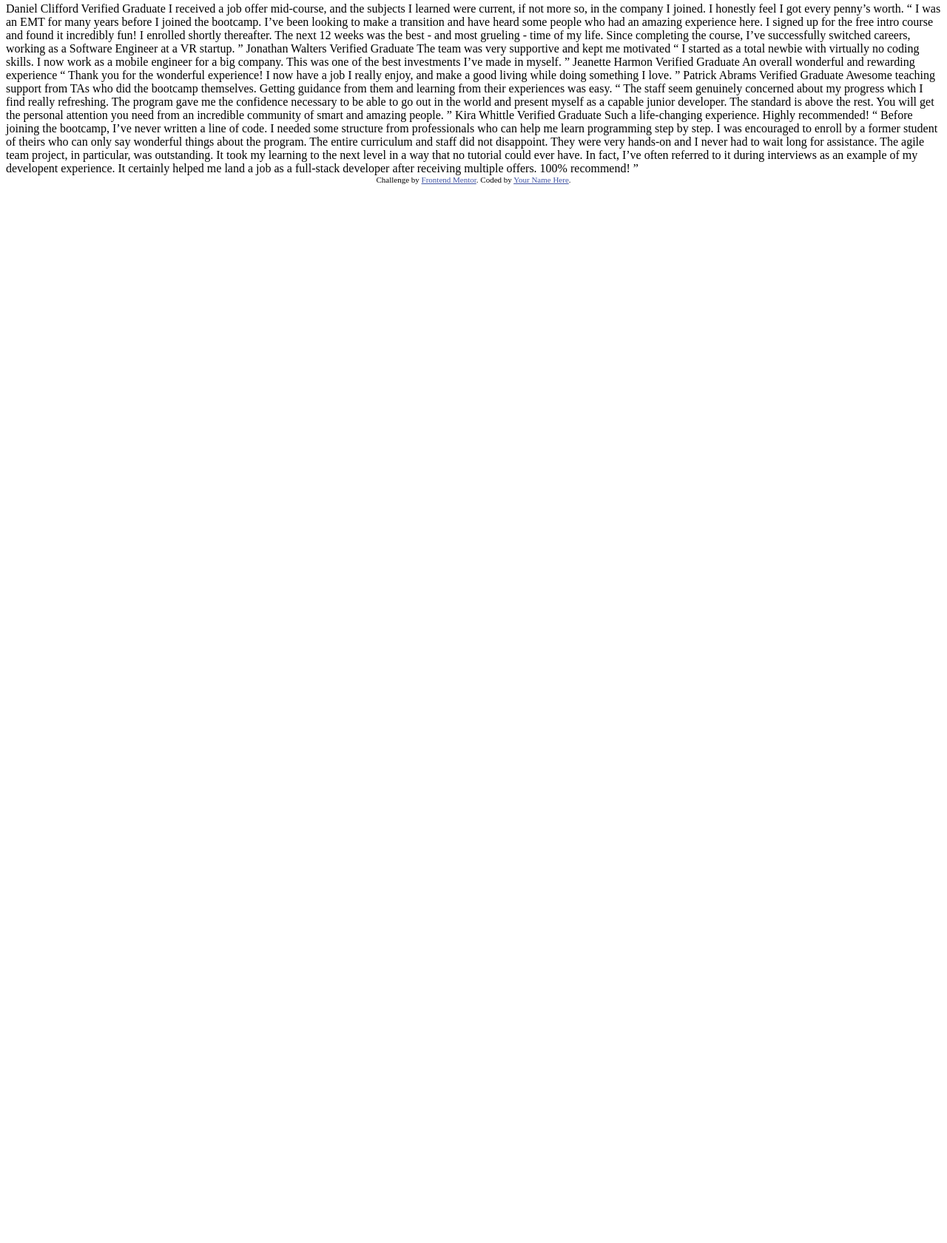
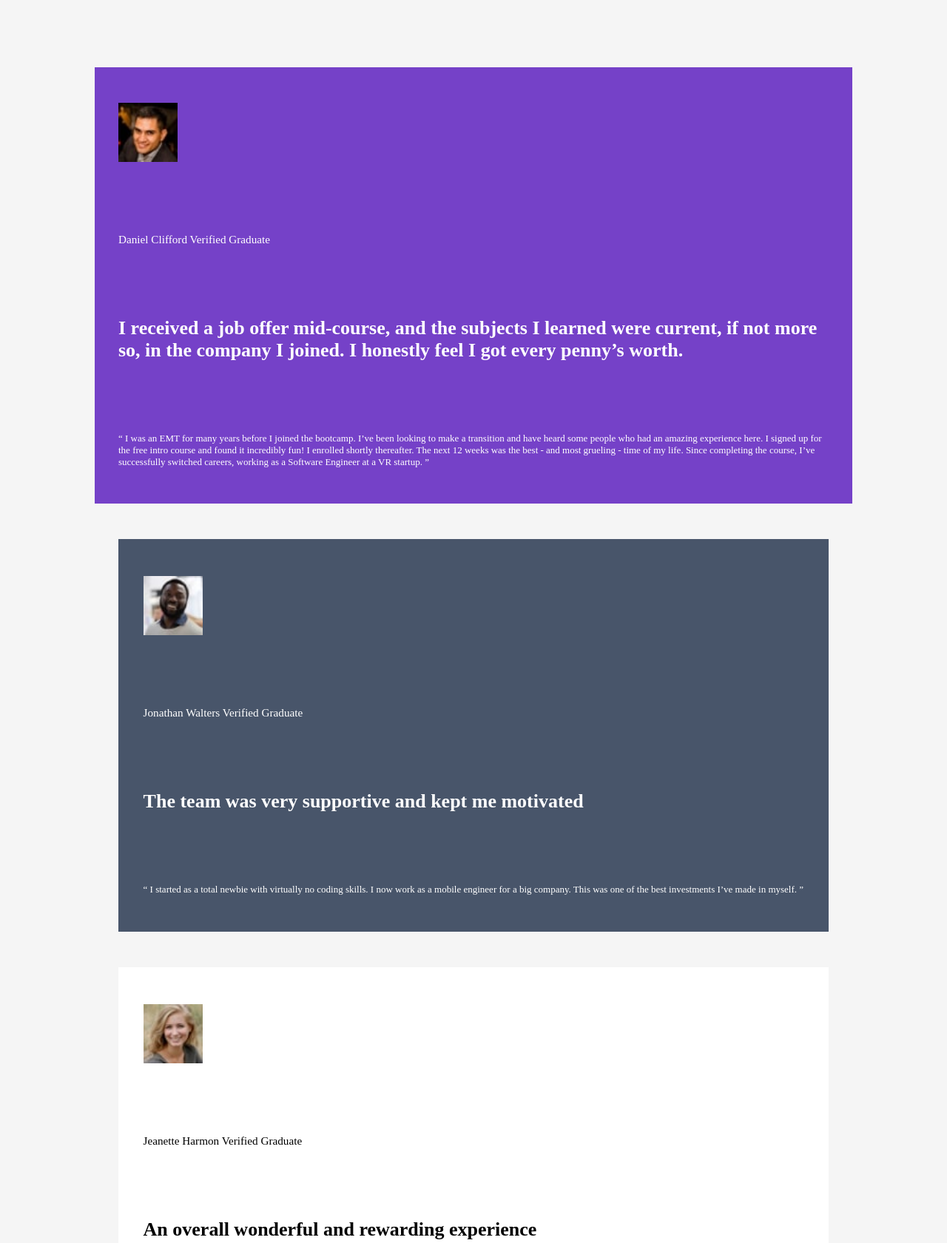
Before and after one commit to loleks34/testimonials-grid-section-main, a plain HTML site: page index.html in a window 1280 px wide. Shown: the part 5-1686 px from the top of the page at 74% size. Before the commit the page ends 800 px from the top, so only its background shows below. Drawn offline with Linux system fonts and the light colour scheme.

Commit message:
website edit

```diff
--- a/index.html
+++ b/index.html
@@ -6,59 +6,233 @@
 
   <link rel="icon" type="image/png" sizes="32x32" href="./images/favicon-32x32.png">
 
-  <title>Frontend Mentor | [Challenge Name Here]</title>
+  <title>Frontend Mentor | Testimonials Grid Section</title>
 
   <!-- Feel free to remove these styles or customise in your own stylesheet 👍 -->
   <style>
     .attribution { font-size: 0.6875rem; text-align: center; }
     .attribution a { color: hsl(228, 45%, 44%); }
+
+    * {
+      margin-left: 2rem;
+      margin-right: 2rem;
+      margin-top: 3rem;
+      margin-bottom: 3rem;
+      padding: 0;
+      box-sizing: border-box;
+      }
+    body {
+      background: rgb(245, 245, 245);
+      font-size: 13px;
+    }
+
+
+
+    .top-left {
+      display: flex;
+      flex-wrap: wrap;
+      flex-direction: column;
+      background: hsl(263, 55%, 52%);
+      color: white;
+      padding: 0rem;
+      margin: 0;
+      align-self: flex-start;
+    }
+
+    .top-left h4 {
+      font-weight: 100;
+    }
+
+     .top-left h3 {
+      font-weight: 100;
+    }
+
+    .top-left img {
+      height: 5rem;
+      width: 5rem;
+      float: left;
+      padding: 0px;
+    }
+
+    .bottom-left {
+      display: flex;
+      flex-wrap: wrap;
+      flex-direction: column;
+      display: flex;
+      background: white;
+      color: black;
+      padding: 0.1rem;
+      align-self: center;
+    }
+
+    .bottom-left h4 {
+      font-weight: 100;
+    }
+
+     .bottom-left h3 {
+      font-weight: 100;
+    }
+
+    .bottom-left img {
+      height: 5rem;
+      width: 5rem;
+      float: left;
+      padding: 0px;
+    }
+
+    .bottom-middle {
+      display: flex;
+      flex-wrap: wrap;
+      flex-direction: column;
+      display: flex;
+      background: hsl(219, 29%, 14%);
+      color: white;
+      padding: 0.1rem;
+    }
+
+    .bottom-middle h4 {
+      font-weight: 100;
+    }
+
+     .bottom-middle h3 {
+      font-weight: 100;
+    }
+
+    .bottom-middle img {
+      height: 5rem;
+      width: 5rem;
+      float: left;
+      padding: 0px;
+    }
+
+
+    .top-middle {
+      display: flex;
+      flex-wrap: wrap;
+      flex-direction: column;
+      display: flex;
+      background: hsl(217, 19%, 35%);
+      color: white;
+      padding: 0.1rem;
+    }
+
+    .top-middle h4 {
+      font-weight: 100;
+    }
+
+     .top-middle h3 {
+      font-weight: 100;
+    }
+
+    .top-middle img {
+      height: 5rem;
+      width: 5rem;
+      float: left;
+      padding: 0px;
+    }
+    .right {
+      display: flex;
+      flex-wrap: wrap;
+      flex-direction: column;
+      display: flex;
+      background: white;
+      color: black;
+      padding: 0.1rem;
+    }
+
+    .right h4 {
+      font-weight: 100;
+    }
+
+     .right h3 {
+      font-weight: 100;
+    }
+
+    .right img {
+      height: 5rem;
+      width: 5rem;
+      float: left;
+      padding: 0px;
+    }
+
   </style>
 </head>
 <body>
+  <div class = page>
+    <main>
+      <div class="top-left">
+        <img src="images/image-daniel.jpg" alt="daniel_profilepicture">
+        <h3>
           Daniel Clifford
           Verified Graduate
-
+        </h3>
+        <h1>
           I received a job offer mid-course, and the subjects I learned were current, if not more so,
           in the company I joined. I honestly feel I got every penny’s worth.
-
+        </h1>
+        <h4>
           “ I was an EMT for many years before I joined the bootcamp. I’ve been looking to make a
           transition and have heard some people who had an amazing experience here. I signed up
           for the free intro course and found it incredibly fun! I enrolled shortly thereafter.
           The next 12 weeks was the best - and most grueling - time of my life. Since completing
           the course, I’ve successfully switched careers, working as a Software Engineer at a VR startup. ”
-
+        </h4>
+      </div>
+      <div class="top-middle">
+        <img src="images/image-jonathan.jpg" alt="jonathan_profilepicture">
+        <h3>
           Jonathan Walters
           Verified Graduate
-
+        </h3>
+        <h1>
           The team was very supportive and kept me motivated
-
+        </h1>
+        <h4>
           “ I started as a total newbie with virtually no coding skills. I now work as a mobile engineer
           for a big company. This was one of the best investments I’ve made in myself. ”
-
+        </h4>
+      </div>
+      <div class="bottom-left">
+        <img src="images/image-jeanette.jpg" alt="jeanette_profilepicture">
+        <h3>
           Jeanette Harmon
           Verified Graduate
-
+        </h3>
+        <h1>
           An overall wonderful and rewarding experience
-
+        </h1>
+        <h4>
           “ Thank you for the wonderful experience! I now have a job I really enjoy, and make a good living
           while doing something I love. ”
-
+        </h4>
+      </div>
+      <section class="bottom-middle">
+          <img src="images/image-patrick.jpg" alt="patrick_profilepicture">
+          <h3>
           Patrick Abrams
           Verified Graduate
-
+        </h3>
+        <h1>
           Awesome teaching support from TAs who did the bootcamp themselves. Getting guidance from them and
           learning from their experiences was easy.
-
+        </h1>
+        <h4>
           “ The staff seem genuinely concerned about my progress which I find really refreshing. The program
           gave me the confidence necessary to be able to go out in the world and present myself as a capable
           junior developer. The standard is above the rest. You will get the personal attention you need from
           an incredible community of smart and amazing people. ”
-
+        </h4>
+        </section>
+      <div class="right">
+        <img src="images/image-kira.jpg" alt="kira_profilepicture">
+        <h3>
           Kira Whittle
           Verified Graduate
-
+        </h3>
+        <h1>
           Such a life-changing experience. Highly recommended!
-
+        </h1>
+        <h4>
           “ Before joining the bootcamp, I’ve never written a line of code. I needed some structure from
           professionals who can help me learn programming step by step. I was encouraged to enroll by a former
           student of theirs who can only say wonderful things about the program. The entire curriculum and staff
@@ -67,10 +241,14 @@
           could ever have. In fact, I’ve often referred to it during interviews as an example of my developent
           experience. It certainly helped me land a job as a full-stack developer after receiving multiple offers.
           100% recommend! ”
-
+        </h4>
+      </div>
           <footer class="attribution">
             Challenge by <a href="https://www.frontendmentor.io?ref=challenge">Frontend Mentor</a>.
             Coded by <a href="#">Your Name Here</a>.
             </footer>
+        </div>
+    </main>
+  </div>
 </body>
 </html>
```
Lines whose indentation alone changed are shown as unchanged.
